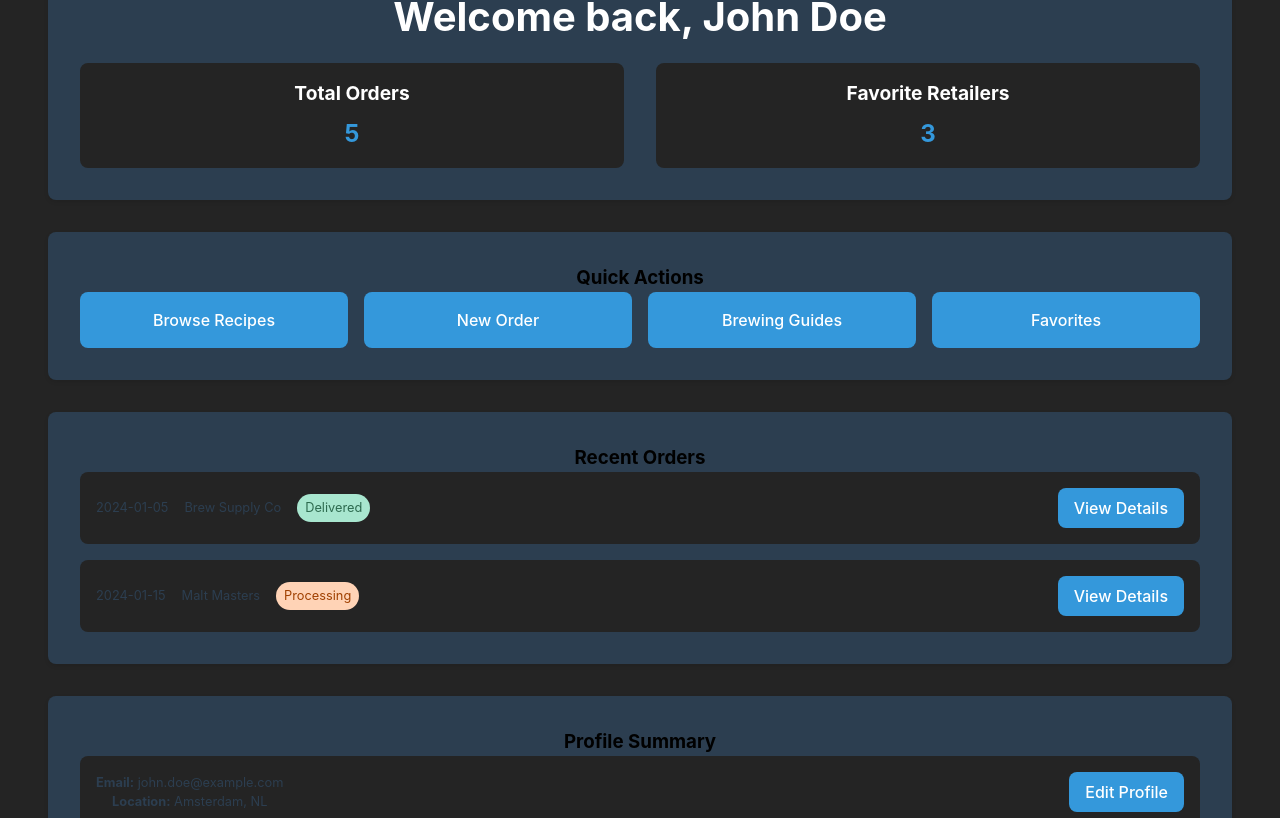
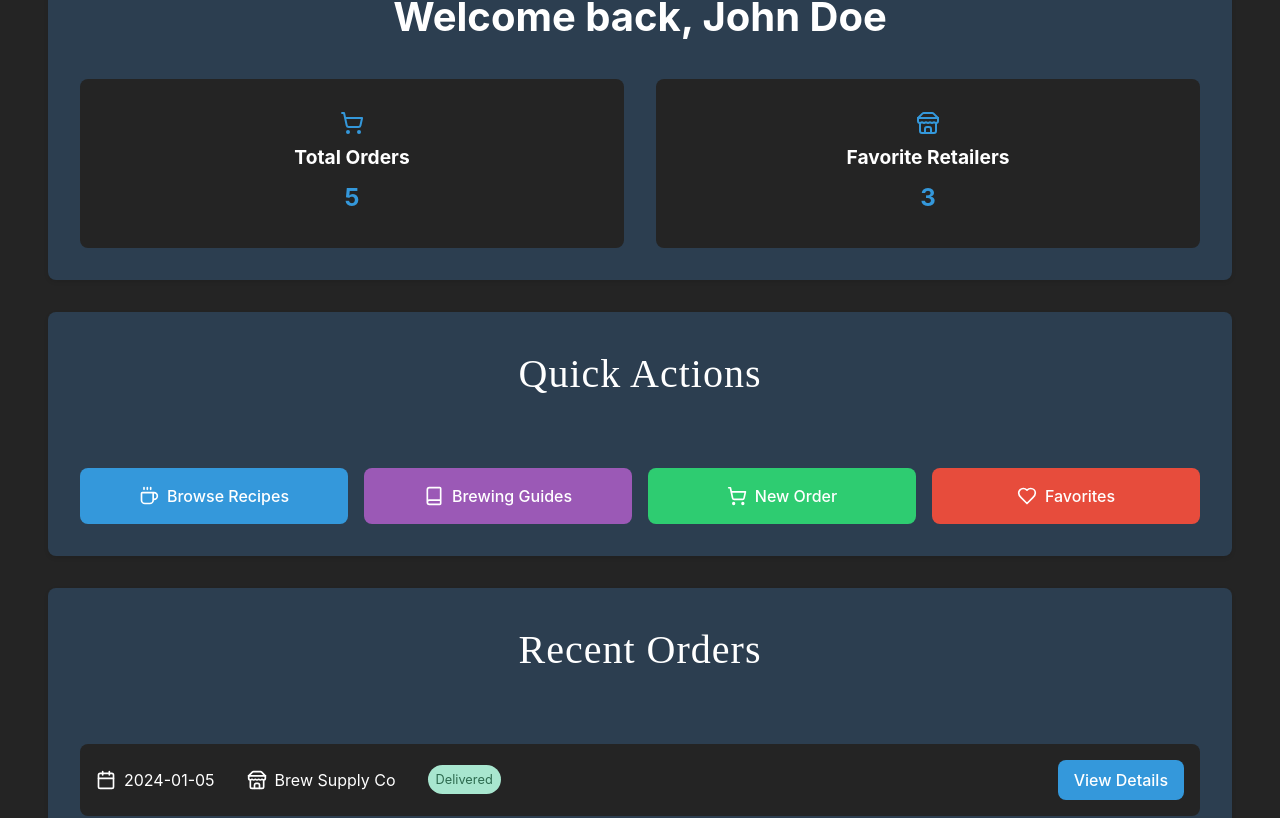
Before and after one commit to PeterKock/brewhub-frontend, a React (Vite) app: page /user/dashboard in a window 1280 px wide. Shown: the part 189-1007 px from the top of the page. Built offline with nearby package versions, Linux system fonts and the light colour scheme; sample sign-in values are in the browser's storage; a web font is replaced by a local one.

Commit message:
Enhance dashboard with Lucide icons and semantic markup, improving accessibility and visual hierarchy, updated styling and burger menu access

```diff
--- a/src/pages/user/dashboard.jsx
+++ b/src/pages/user/dashboard.jsx
@@ -1,8 +1,17 @@
 import { useState } from 'react';
 import { Link } from 'react-router-dom';
+import {
+    ShoppingCart,
+    Book,
+    Heart,
+    Coffee,
+    Mail,
+    MapPin,
+    Calendar,
+    Store
+} from 'lucide-react';
 
 const UserDashboard = () => {
-    // State declaration with initial mock data
     const [userData] = useState({
         name: "John Doe",
         email: "john.doe@example.com",
@@ -15,60 +24,83 @@ const UserDashboard = () => {
         ]
     });
 
-    //Overview Section
     return (
-        <div className="dashboard-container">
+        <main className="dashboard-container">
             {/* Overview Section */}
-            <section className="dashboard-section overview">
+            <section className="dashboard-section">
                 <div className="welcome-header">
-                    <h2>Welcome back, {userData.name}</h2>
+                    <h1>Welcome back, {userData.name}</h1>
                 </div>
 
                 <div className="stats-container">
                     <div className="stat-card">
-                        <h3>Total Orders</h3>
-                        <p>{userData.totalOrders}</p>
+                        <div className="stat-icon">
+                            <ShoppingCart size={24} />
+                        </div>
+                        <div className="stat-content">
+                            <h2>Total Orders</h2>
+                            <p>{userData.totalOrders}</p>
+                        </div>
                     </div>
                     <div className="stat-card">
-                        <h3>Favorite Retailers</h3>
-                        <p>{userData.favoriteRetailers}</p>
+                        <div className="stat-icon">
+                            <Store size={24} />
+                        </div>
+                        <div className="stat-content">
+                            <h2>Favorite Retailers</h2>
+                            <p>{userData.favoriteRetailers}</p>
+                        </div>
                     </div>
                 </div>
             </section>
 
             {/* Quick Actions */}
-            <section className="dashboard-section quick-actions">
-                <h3>Quick Actions</h3>
+            <section className="dashboard-section">
+                <h2 className="section-title">Quick Actions</h2>
                 <div className="action-buttons">
-                    <Link to="/user/recipes" className="action-button">
-                        Browse Recipes
+                    <Link to="/user/recipes" className="action-button recipes-action">
+                        <Coffee size={20} />
+                        <span>Browse Recipes</span>
                     </Link>
-                    <Link to="/user/orders" className="action-button">
-                        New Order
+                    <Link to="/user/guides" className="action-button guides-action">
+                        <Book size={20} />
+                        <span>Brewing Guides</span>
                     </Link>
-                    <Link to="/user/guides" className="action-button">
-                        Brewing Guides
+                    <Link to="/user/orders" className="action-button orders-action">
+                        <ShoppingCart size={20} />
+                        <span>New Order</span>
                     </Link>
-                    <Link to="/user/favorites" className="action-button">
-                        Favorites
+                    <Link to="/user/favorites" className="action-button favorites-action">
+                        <Heart size={20} />
+                        <span>Favorites</span>
                     </Link>
                 </div>
             </section>
 
             {/* Recent Orders */}
-            <section className="dashboard-section recent-orders">
-                <h3>Recent Orders</h3>
+            <section className="dashboard-section">
+                <h2 className="section-title">Recent Orders</h2>
                 <div className="orders-list">
                     {userData.recentOrders.map(order => (
                         <div key={order.id} className="order-card">
                             <div className="order-info">
-                                <p className="order-date">{order.date}</p>
-                                <p className="order-retailer">{order.retailer}</p>
+                                <div className="order-detail">
+                                    <Calendar size={20} />
+                                    <span className="order-date">{order.date}</span>
+                                </div>
+                                <div className="order-detail">
+                                    <Store size={20} />
+                                    <span className="order-retailer">{order.retailer}</span>
+                                </div>
                                 <span className={`order-status status-${order.status.toLowerCase()}`}>
                                     {order.status}
                                 </span>
                             </div>
-                            <Link to={`/user/orders/${order.id}`} className="view-order-button">
+                            <Link
+                                to={`/user/orders/${order.id}`}
+                                className="view-order-button"
+                                aria-label={`View details for order from ${order.retailer}`}
+                            >
                                 View Details
                             </Link>
                         </div>
@@ -77,19 +109,29 @@ const UserDashboard = () => {
             </section>
 
             {/* Profile Summary */}
-            <section className="dashboard-section profile-summary">
-                <h3>Profile Summary</h3>
+            <section className="dashboard-section">
+                <h2 className="section-title">Profile Summary</h2>
                 <div className="profile-card">
                     <div className="profile-info">
-                        <p><strong>Email:</strong> {userData.email}</p>
-                        <p><strong>Location:</strong> {userData.location}</p>
+                        <div className="profile-detail">
+                            <Mail size={20} />
+                            <span>{userData.email}</span>
+                        </div>
+                        <div className="profile-detail">
+                            <MapPin size={20} />
+                            <span>{userData.location}</span>
+                        </div>
                     </div>
-                    <Link to="/user/profile" className="edit-profile-button">
+                    <Link
+                        to="/user/profile"
+                        className="edit-profile-button"
+                        aria-label="Edit your profile"
+                    >
                         Edit Profile
                     </Link>
                 </div>
             </section>
-        </div>
+        </main>
     );
 };
 
--- a/src/styles/responsive.css
+++ b/src/styles/responsive.css
@@ -10,6 +10,11 @@
         margin: 0 auto;
         max-width: calc((100% - var(--spacing-lg)) / 2);
     }
+
+    /* Dashboard Responsive */
+    .action-buttons {
+        grid-template-columns: repeat(2, 1fr);
+    }
 }
 
 @media (max-width: 640px) {
@@ -21,6 +26,19 @@
         grid-column: 1;
         margin: 0;
         max-width: 100%;
+    }
+
+    /* Dashboard Responsive */
+    .action-buttons {
+        grid-template-columns: 1fr;
+    }
+
+    .dashboard-container {
+        padding: var(--spacing-md);
+    }
+
+    .dashboard-section {
+        padding: var(--spacing-md);
     }
 }
 
@@ -37,4 +55,30 @@
     .recipe-stat {
         margin-bottom: var(--spacing-sm);
     }
+
+    /* Dashboard Responsive */
+    .stats-container {
+        grid-template-columns: 1fr;
+    }
+
+    .order-card {
+        flex-direction: column;
+        align-items: stretch;
+        gap: var(--spacing-md);
+    }
+
+    .order-info {
+        flex-direction: column;
+        align-items: flex-start;
+    }
+
+    .profile-card {
+        flex-direction: column;
+        gap: var(--spacing-md);
+        text-align: center;
+    }
+
+    .profile-info {
+        width: 100%;
+    }
 }
--- a/src/styles/styles.css
+++ b/src/styles/styles.css
@@ -799,37 +799,43 @@ a:hover {
 
   /* Overview Section */
 .welcome-header {
-  margin-bottom: var(--spacing-md);
+  margin-bottom: var(--spacing-lg);
 }
 
-.welcome-header h2 {
+.welcome-header h1 {
   color: var(--primary-text-color);
   font-size: var(--h2-font-size);
   margin-bottom: var(--spacing-sm);
+  text-align: center;
 }
 
 .stats-container {
-  display: flex;
+  display: grid;
+  grid-template-columns: repeat(2, 1fr);
   gap: var(--spacing-lg);
-  flex-wrap: wrap;
 }
 
 .stat-card {
   background-color: var(--primary-bg-color);
-  padding: var(--spacing-md);
+  padding: var(--spacing-lg);
   border-radius: var(--border-radius-value);
-  flex: 1;
-  min-width: 200px;
-  text-align: center;
+  display: flex;
+  flex-direction: column;
+  align-items: center;
 }
 
-.stat-card h3 {
+.stat-icon {
+  color: var(--accent-color);
+  margin-bottom: var(--spacing-sm);
+}
+
+.stat-content h2 {
   color: var(--primary-text-color);
   font-size: var(--h4-font-size);
   margin-bottom: var(--spacing-sm);
 }
 
-.stat-card p {
+.stat-content p {
   color: var(--accent-color);
   font-size: var(--h3-font-size);
   font-weight: bold;
@@ -837,25 +843,41 @@ a:hover {
 
   /* Quick Actions */
 .action-buttons {
-  display: flex;
+  display: grid;
+  grid-template-columns: repeat(4, 1fr);
   gap: var(--spacing-md);
-  flex-wrap: wrap;
 }
 
 .action-button {
-  background-color: var(--accent-color);
-  color: var(--primary-text-color);
+  display: flex;
+  align-items: center;
+  justify-content: center;
+  gap: var(--spacing-sm);
   padding: var(--spacing-md);
   border-radius: var(--border-radius-value);
-  text-decoration: none;
-  flex: 1;
-  min-width: 150px;
-  text-align: center;
-  transition: background-color var(--transition-default-value);
+  color: var(--primary-text-color);
+  transition: all var(--transition-default-value);
+}
+
+.recipes-action {
+  background-color: var(--accent-color);
+}
+
+.orders-action {
+  background-color: #2ecc71;
+}
+
+.guides-action {
+  background-color: #9b59b6;
+}
+
+.favorites-action {
+  background-color: #e74c3c;
 }
 
 .action-button:hover {
-  background-color: var(--accent-hover-color);
+  transform: translateY(-2px);
+  filter: brightness(110%);
 }
 
   /* Recent Orders */
@@ -876,8 +898,15 @@ a:hover {
 
 .order-info {
   display: flex;
-  gap: var(--spacing-md);
   align-items: center;
+  gap: var(--spacing-lg);
+}
+
+.order-detail {
+  display: flex;
+  align-items: center;
+  gap: var(--spacing-sm);
+  color: var(--primary-text-color);
 }
 
 .order-status {
@@ -901,7 +930,6 @@ a:hover {
   color: var(--primary-text-color);
   padding: var(--spacing-sm) var(--spacing-md);
   border-radius: var(--border-radius-value);
-  text-decoration: none;
   transition: background-color var(--transition-default-value);
 }
 
@@ -920,6 +948,15 @@ a:hover {
 }
 
 .profile-info {
+  display: flex;
+  flex-direction: column;
+  gap: var(--spacing-sm);
+}
+
+.profile-detail {
+  display: flex;
+  align-items: center;
+  gap: var(--spacing-sm);
   color: var(--primary-text-color);
 }
 
@@ -928,7 +965,6 @@ a:hover {
   color: var(--primary-text-color);
   padding: var(--spacing-sm) var(--spacing-md);
   border-radius: var(--border-radius-value);
-  text-decoration: none;
   transition: background-color var(--transition-default-value);
 }
 
```
Also changed, not shown: src/components/header.jsx (+18 -3 lines).
